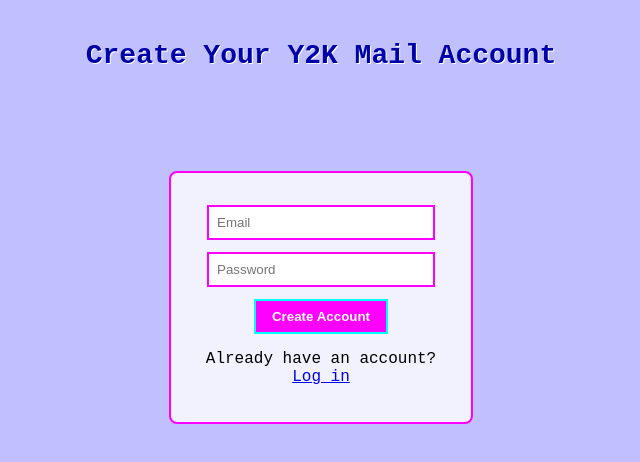
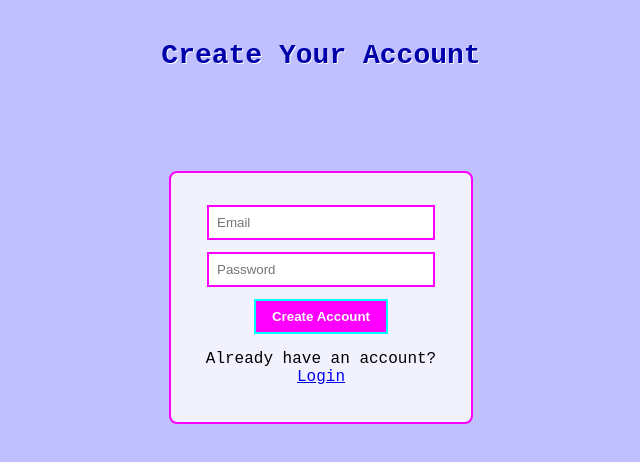
Before and after one commit to smsmii-cell/MailMatrix, a plain HTML site: page create.html in a window 1280 px wide. Shown: the whole page, without its empty margins (319-959 px from the left). Drawn offline with Linux system fonts and the light colour scheme.

Commit message:
Add create.html (account creation page)

```diff
--- a/create.html
+++ b/create.html
@@ -1,20 +1,17 @@
 <!DOCTYPE html>
 <html>
 <head>
-<title>Create Account - Y2K Mail</title>
+<title>Create Account - Y2K Gmail</title>
 <link rel="stylesheet" href="style.css">
 </head>
 <body>
-
-<h1>Create Your Y2K Mail Account</h1>
-
+<h1>Create Your Account</h1>
 <div class="login-container">
 <input id="newEmail" type="text" placeholder="Email">
 <input id="newPassword" type="password" placeholder="Password">
 <button id="createBtn">Create Account</button>
-<p>Already have an account? <a href="index.html">Log in</a></p>
+<p>Already have an account? <a href="index.html">Login</a></p>
 </div>
-
-<script src="script.js"></script>
+<script src="auth.js"></script>
 </body>
 </html>
```
